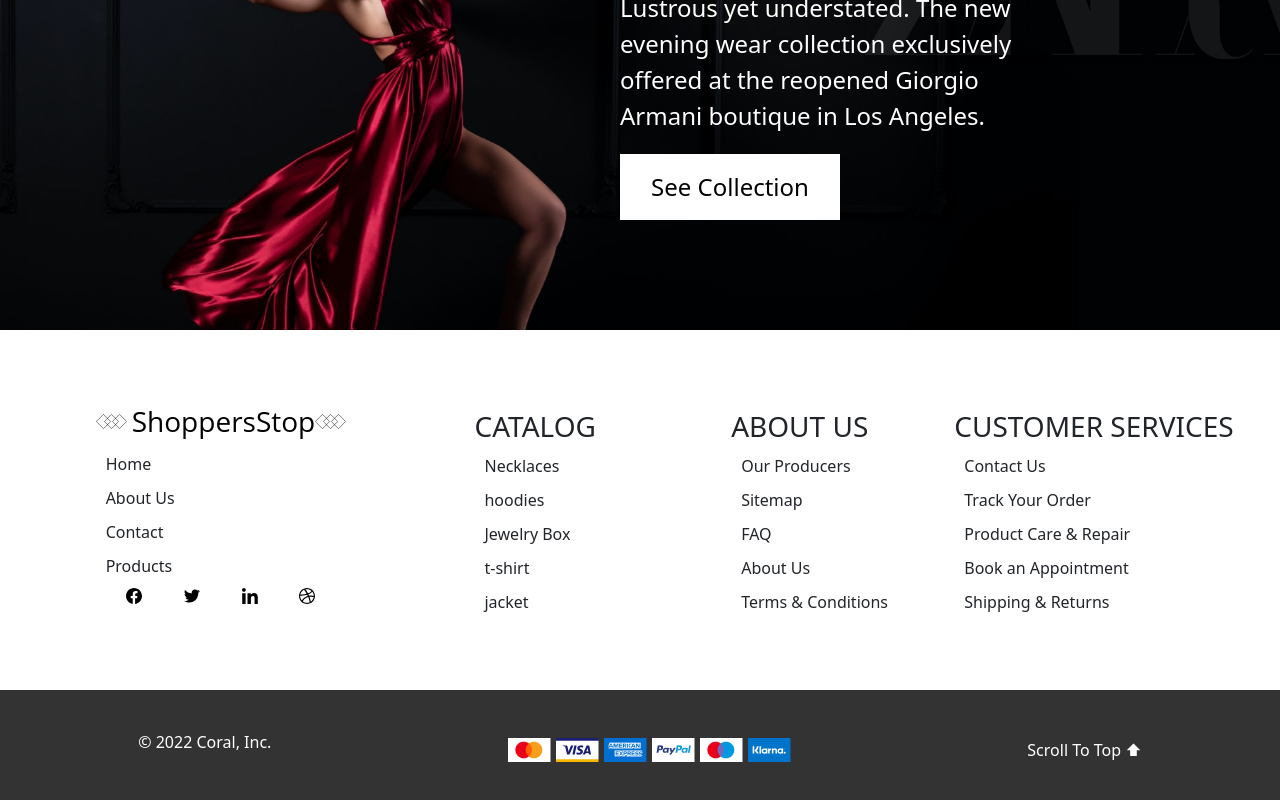
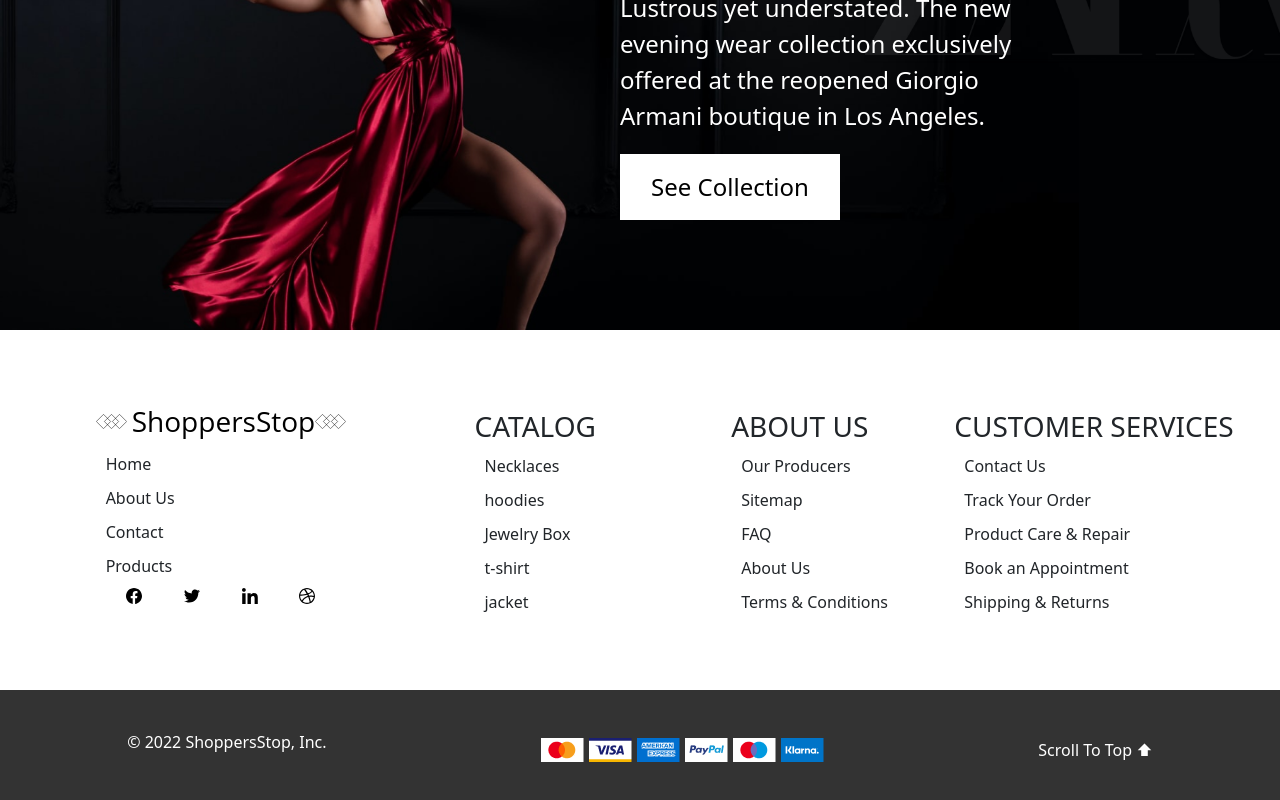
Before and after one commit to theavitw/ShoppersStop, a React (Vite) app: page / in a window 1280 px wide. Shown: the part 1039-1839 px from the top of the page. Built offline with nearby package versions, Linux system fonts and the light colour scheme; no server answers.

Commit message:
Update Footer.jsx

```diff
--- a/src/Pages/Footer.jsx
+++ b/src/Pages/Footer.jsx
@@ -159,7 +159,7 @@ const CoralHomePage = () => {
         </div>
       </main>
       <footer className="site-footer">
-        <p>© 2022 Coral, Inc.</p>
+        <p>© 2022 ShoppersStop, Inc.</p>
         <img src={img} alt="payment" />
 
         <div className="back-to-top" onClick={scrollToTop}>
```
